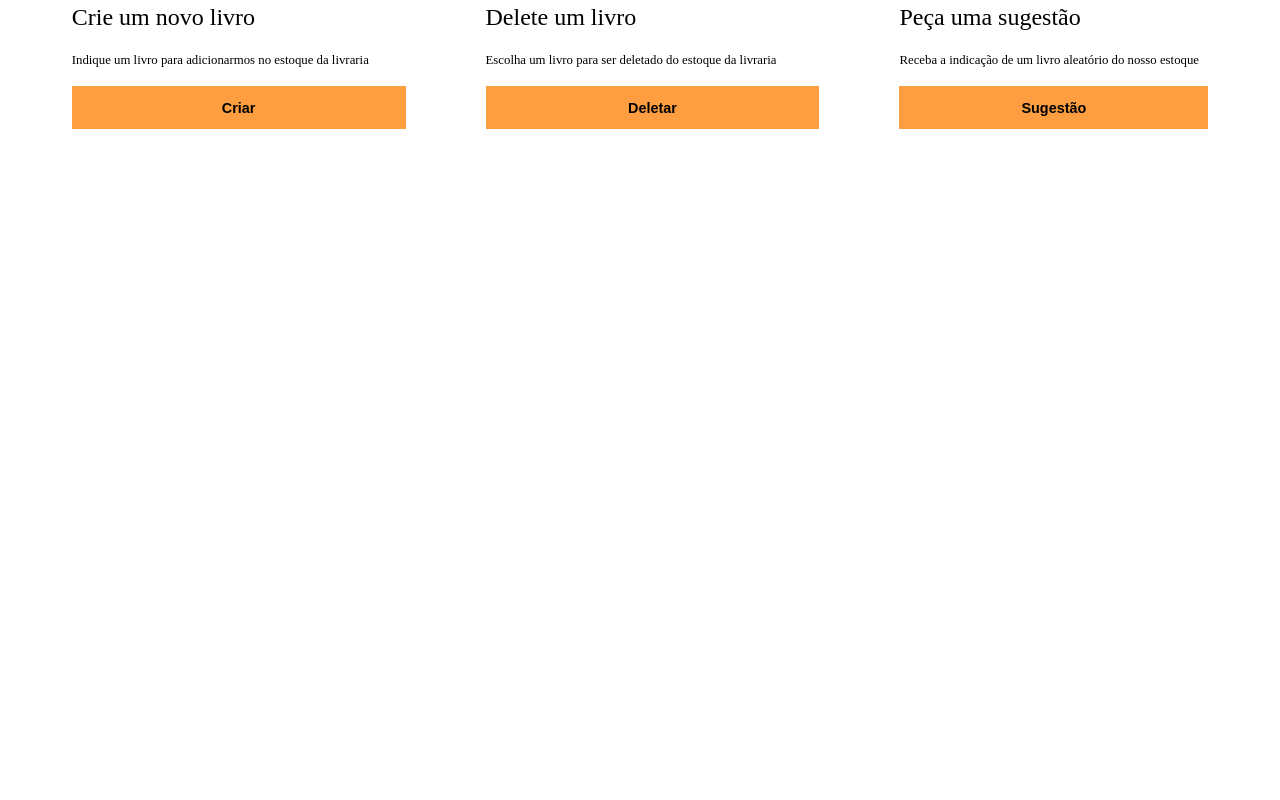
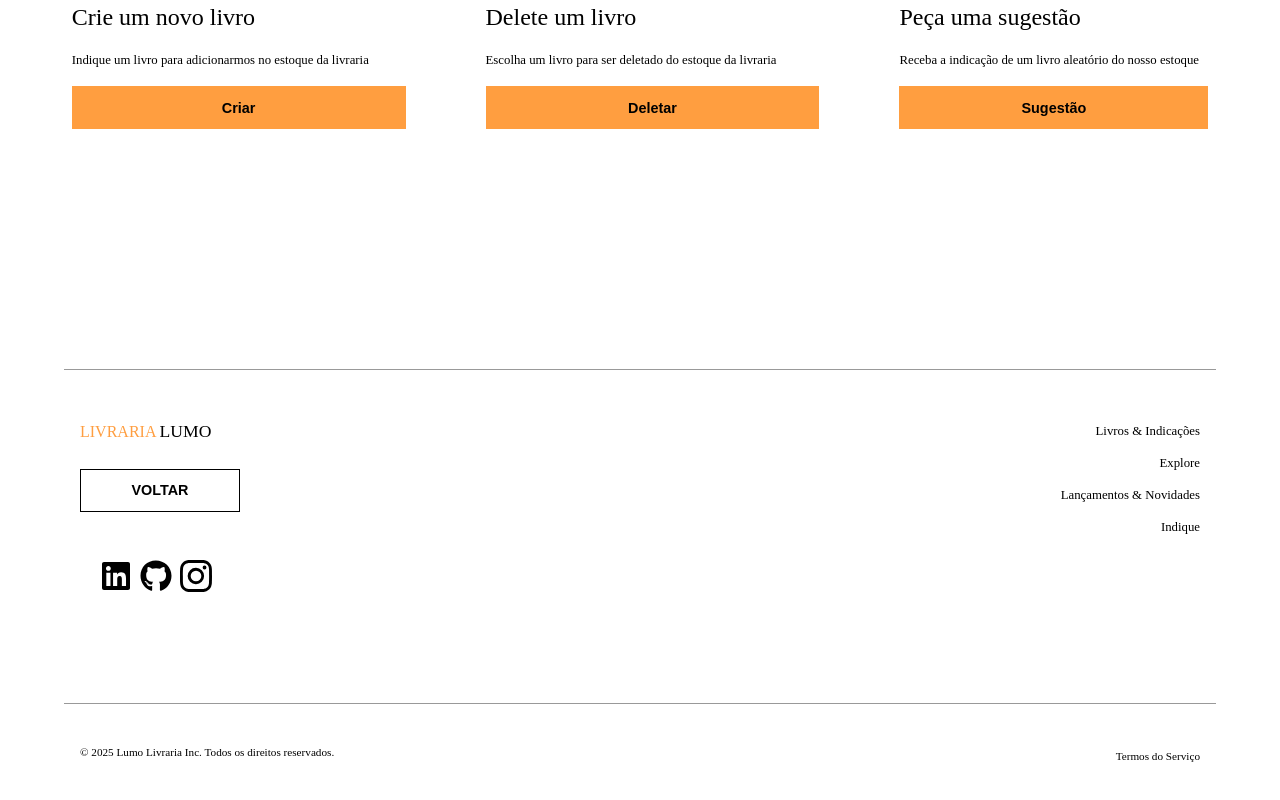
Before and after one commit to DaviEmmerick/api-library-front-end, a React (Vite) app: page / in a window 1280 px wide. Shown: the part 1368-2168 px from the top of the page. Before the commit the page ends 1577 px from the top, so only its background shows below. Built offline with nearby package versions, Linux system fonts and the light colour scheme; a web font is replaced by a local one.

Commit message:
feat: footer components

```diff
--- a/package.json
+++ b/package.json
@@ -15,6 +15,7 @@
     "react": "^18.3.1",
     "react-dom": "^18.3.1",
     "react-i18next": "^15.4.0",
+    "react-icons": "^5.4.0",
     "react-router-dom": "^7.1.5",
     "styled-components": "^6.1.14"
   },
--- a/src/App.tsx
+++ b/src/App.tsx
@@ -2,7 +2,6 @@ import { BrowserRouter as Router, Routes, Route } from "react-router-dom";
 import { HomePage } from "./pages/homepage";
 import { AboutUs } from "./pages/about";
 import './styles/global.css';
-import { Interaction } from "./pages/interaction";
 
 export function App() {
   return (
@@ -10,7 +9,6 @@ export function App() {
       <Routes>
         <Route path="/" element={<HomePage />} />
         <Route path="/about" element={<AboutUs />} />
-        <Route path="/interaction" element={<Interaction />} />
       </Routes>
     </Router>
   );
--- /dev/null
+++ b/src/components/footer/index.styles.ts
@@ -0,0 +1,106 @@
+import styled from 'styled-components';
+import { FaLinkedin } from "react-icons/fa6";
+import { FaGithub } from "react-icons/fa";
+import { BsInstagram } from "react-icons/bs";
+
+export const Main = styled.div`
+  margin-top: 15rem;
+`;
+
+export const Line = styled.hr`
+  border: none;
+  height: 1px;
+  background-color: rgb(0, 0, 0, .4);
+  width: 90%;
+  margin: 0 auto;
+`;
+
+export const Section = styled.div`
+  display: flex;
+  gap: 1.5rem;
+  flex-direction: column;
+  margin-block: 3rem;
+  padding-left: 5rem;
+
+`;
+
+export const Title = styled.span`
+  color: #FF9E40;
+  font-size: 1rem;
+`;
+
+export const Text = styled.p`
+  font-size: 1.1rem;
+
+`;
+
+export const BackToTheTop = styled.button`
+  width: 10rem;
+  height: 2.7rem;
+  font-weight: bold;
+  background-color: white;
+  border: 1px solid #000;
+  font-size: .9rem;
+  transition: background-color 0.8s ease, color 0.8s ease, border-color 0.8s ease;
+
+  &:hover {
+    background-color: black;
+    color: white;
+    border-color: black;
+  }
+`;
+
+export const Icons = styled.div`
+  margin-block: 1.5rem;
+  margin-left: 1rem;
+`;
+
+export const Linkedin = styled(FaLinkedin)`
+  width: 2.5rem;
+  height: 2rem;
+  cursor: pointer;
+`;
+
+export const Github = styled(FaGithub)`
+  width: 2.5rem;
+  height: 2rem;
+  cursor: pointer;
+`;
+
+export const Instagram = styled(BsInstagram)`
+  width: 2.5rem;
+  height: 2rem;
+  cursor: pointer;
+`;
+
+export const Copy = styled.p`
+  font-size: .7rem;
+  margin-block: 2.5rem;
+  padding-left: 5rem;
+
+`;
+
+export const Terms = styled.a`
+  display: flex;
+  justify-content: flex-end;
+  padding-right: 5rem;
+  transform: translateY(-3.3rem);
+  font-size: .7rem;
+`;
+
+export const Topics = styled.div`
+  display: flex;
+  flex-direction: column;
+  align-items: flex-end;
+  padding-right: 5rem;
+`;
+
+export const Marketing = styled.p`
+  font-size: .8rem;
+  line-height: 2rem;
+  transform: translateY(-16rem);
+`;
+
+export const Description = styled.div`
+  transform: translateY(-6rem);
+`;
--- /dev/null
+++ b/src/components/footer/index.tsx
@@ -0,0 +1,53 @@
+import {
+  Main, Line, Section, BackToTheTop, Title, Text, Linkedin, Icons,
+  Github, Instagram, Copy, Terms, Topics, Marketing, Description } from "./index.styles";
+import "../../locales/i18n.js";
+import { useTranslation } from "react-i18next";
+
+export const Footer = () => {
+
+  const { t } = useTranslation();
+
+  const scrollToTop = () => {
+    window.scrollTo({ top: 0, behavior: 'smooth' });
+  };
+
+  return (
+    <Main>
+      <Line />
+
+      <Section>
+        <Text>
+          <Title> {t("title")} </Title> {t("subtitle")}
+        </Text>
+        <BackToTheTop onClick={scrollToTop}> {t("back")} </BackToTheTop>
+        <Icons>
+          <a href="https://www.linkedin.com/in/davi-emmerick/" target="_blank">
+            <Linkedin />
+          </a>
+          <a href="https://github.com/DaviEmmerick" target="_blank">
+            <Github />
+          </a>
+          <a href="https://www.instagram.com/emmerickdavi/" target="_blank">
+            <Instagram />
+          </a>
+        </Icons>
+      </Section>
+
+      <Topics>
+        <Marketing> {t("marketing_books")} </Marketing>
+        <Marketing> {t("marketing_explore")} </Marketing>
+        <Marketing> {t("marketing_news")}  </Marketing>
+        <Marketing> {t("marketing_indicate")} </Marketing>
+      </Topics>
+
+      <Description>
+        <Line />
+        <Copy> {t("copy")} </Copy>
+        <Terms href="src/assets/TERMOS DE SERVIÇO DA LUMO LIVRARIA.pdf" target="_blank">
+          {t("terms")}
+        </Terms>
+      </Description>
+    </Main>
+  );
+};
--- a/src/components/header/index.tsx
+++ b/src/components/header/index.tsx
@@ -26,7 +26,7 @@ export const HeaderPage = () => {
       </Header>
 
       <ChangeLanguage>
-        <p>IDIOMA:</p>
+        <p> {t("languages")}:</p>
         <Flags>
           <button onClick={() => changeLanguage("pt")}>
             <Icon src="src/assets/brasil.png" alt="Português" />
--- a/src/locales/en.json
+++ b/src/locales/en.json
@@ -1,6 +1,7 @@
 {
   "title": "BOOKSTORE",
   "subtitle": "LUMO",
+  "languages": "LANGUAGES",
   "illuminating": "Illuminating",
   "stories": "stories, inspiring readers",
   "slogan": "An ideal place to create, review, and request suggestions for new books!",
@@ -15,5 +16,12 @@
   "suggestions_random": "Get a random book recommendation from our inventory",
   "create": "Create",
   "delete": "Deletar",
-  "suggestion": "Suggestion"
+  "suggestion": "Suggestion",
+  "back": "BACK",
+  "marketing_books": "Books & Recommendations",
+  "marketing_explore": "Explore",
+  "marketing_news": "Releases & News",
+  "marketing_indicate": "Indicate",
+  "copy": "© 2025 Lumo Bookstore Inc. All rights reserved.",
+  "terms": "Terms Of Services"
 }
--- a/src/locales/pt.json
+++ b/src/locales/pt.json
@@ -1,6 +1,7 @@
 {
   "title": "LIVRARIA",
   "subtitle": "LUMO",
+  "languages": "IDIOMA",
   "illuminating": "Iluminando",
   "stories": "histórias, inspirando leitores",
   "slogan": "Um lugar ideal para criar, avaliar e pedir sugestões de novos livros!",
@@ -15,5 +16,12 @@
   "suggestions_random": "Receba a indicação de um livro aleatório do nosso estoque",
   "create": "Criar",
   "delete": "Deletar",
-  "suggestion": "Sugestão"
+  "suggestion": "Sugestão",
+  "back": "VOLTAR",
+  "marketing_books": "Livros & Indicações",
+  "marketing_explore": "Explore",
+  "marketing_news": "Lançamentos & Novidades",
+  "marketing_indicate": "Indique",
+  "copy": "© 2025 Lumo Livraria Inc. Todos os direitos reservados.",
+  "terms": " Termos do Serviço"
 }
--- a/src/pages/about/index.tsx
+++ b/src/pages/about/index.tsx
@@ -2,6 +2,7 @@ import { HeaderPage } from '../../components/header';
 import { Container, LibraryText, BooksImage } from './index.styles';
 import { useTranslation } from "react-i18next";
 import "../../locales/i18n.js";
+import { Footer } from '../../components/footer/index.js';
 
 export const AboutUs = () => {
   const { t } = useTranslation();
@@ -15,6 +16,7 @@ export const AboutUs = () => {
         </LibraryText>
         <BooksImage src="src/assets/e-books.png" alt="BooksImage" />
       </Container>
+      <Footer />
     </section>
   );
 };
--- a/src/pages/homepage/index.tsx
+++ b/src/pages/homepage/index.tsx
@@ -4,6 +4,7 @@ import { useTranslation } from "react-i18next";
 import { Link } from 'react-router-dom';
 import { HeaderPage } from "../../components/header/index.tsx";
 import { Interaction } from "../interaction/index.tsx";
+import { Footer } from "../../components/footer/index.tsx";
 
 export const HomePage = () => {
   const { t } = useTranslation();
@@ -25,6 +26,7 @@ export const HomePage = () => {
       </Background>
     </div>
     <Interaction />
+    <Footer />
     </>
   );
 };
```
Also changed, not shown: 2 other files (tests, documents, lock files or other folders).
